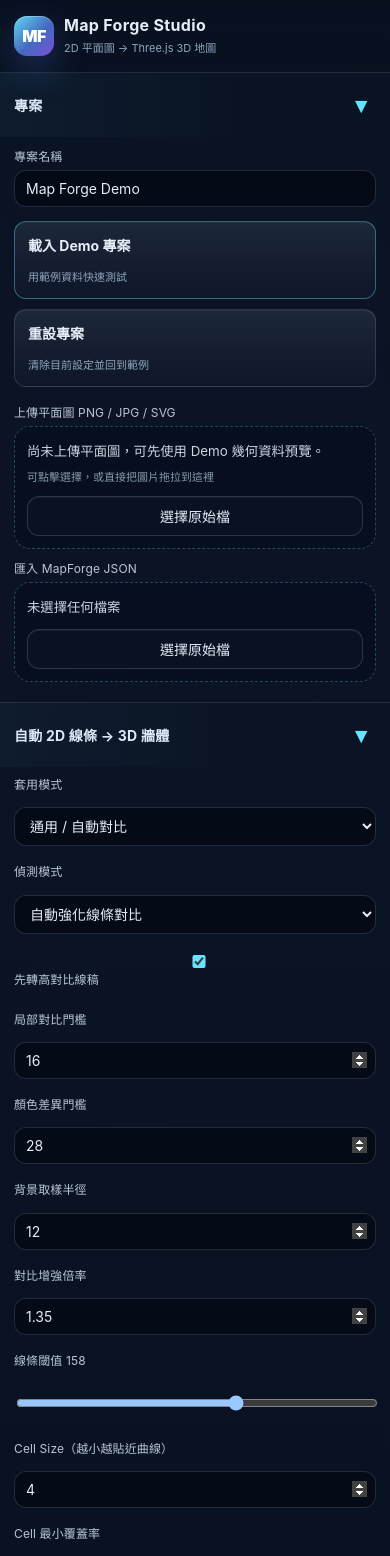
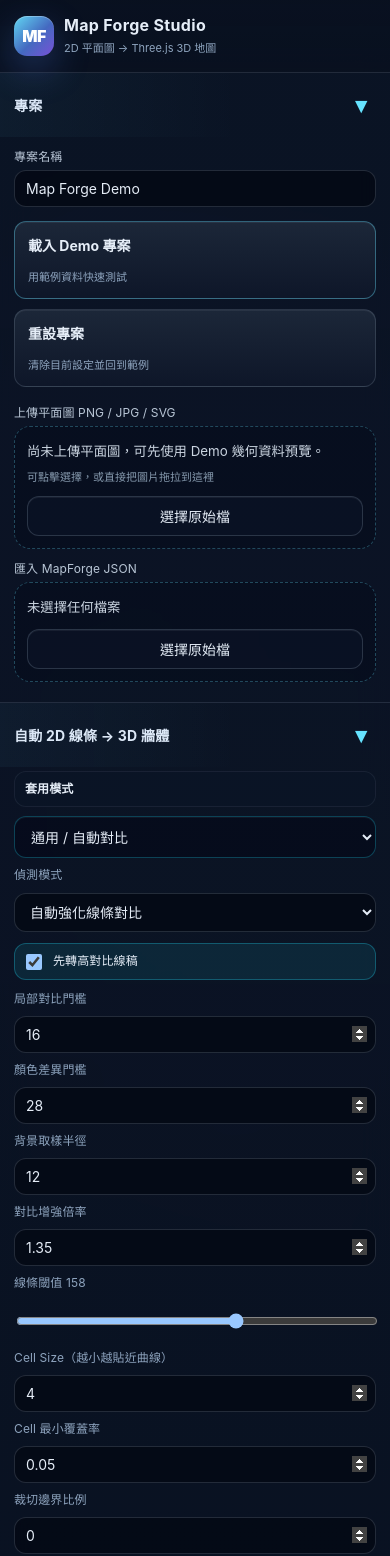
Before and after one commit to tinzuu05/map-forge, a React (Vite) app in the folder apps/studio/: page / in a window 390 px wide. Shown: the top 1556 px of the page. Built offline with nearby package versions, Linux system fonts and the light colour scheme.

Commit message:
Fix preset select layout

```diff
--- a/apps/studio/package.json
+++ b/apps/studio/package.json
@@ -1,6 +1,6 @@
 {
   "name": "@map-forge/studio",
-  "version": "0.1.10",
+  "version": "0.1.14",
   "description": "Map Forge Studio web app: convert 2D floor plans into approximate 3D wall models with Three.js export and Leaflet-compatible points.",
   "license": "MIT",
   "type": "module",
--- a/apps/studio/src/styles/app.css
+++ b/apps/studio/src/styles/app.css
@@ -1667,3 +1667,286 @@
     grid-template-columns: 1fr;
   }
 }
+
+
+/* v0.1.11 left panel two-column controls
+   Restore the original left-label / right-control layout for the left panel,
+   while keeping a safe stacked fallback on narrow screens. */
+.left-panel .control-row,
+.left-panel .setting-row,
+.left-panel .form-row {
+  display: grid !important;
+  grid-template-columns: minmax(112px, 0.9fr) minmax(132px, 1.1fr) !important;
+  gap: 10px 12px !important;
+  align-items: center !important;
+}
+
+.left-panel .control-row label,
+.left-panel .setting-row label,
+.left-panel .form-row label {
+  min-width: 0;
+  line-height: 1.35;
+  overflow-wrap: anywhere;
+}
+
+.left-panel .control-row input,
+.left-panel .control-row select,
+.left-panel .setting-row input,
+.left-panel .setting-row select,
+.left-panel .form-row input,
+.left-panel .form-row select {
+  width: 100%;
+  min-width: 0;
+}
+
+/* Long English select values should not push the panel layout. */
+.left-panel select {
+  max-width: 100%;
+  min-width: 0;
+  overflow: hidden;
+  text-overflow: ellipsis;
+  white-space: nowrap;
+}
+
+/* For extra long helper labels, allow the whole row to stack only when needed. */
+.left-panel .control-row.is-wide,
+.left-panel .setting-row.is-wide,
+.left-panel .form-row.is-wide {
+  grid-template-columns: 1fr !important;
+  align-items: stretch !important;
+}
+
+/* Narrow left panel / mobile fallback. */
+@media (max-width: 1180px) {
+  .left-panel .control-row,
+  .left-panel .setting-row,
+  .left-panel .form-row {
+    grid-template-columns: minmax(108px, 0.85fr) minmax(128px, 1.15fr) !important;
+  }
+}
+
+@media (max-width: 760px) {
+  .left-panel .control-row,
+  .left-panel .setting-row,
+  .left-panel .form-row {
+    grid-template-columns: 1fr !important;
+    align-items: stretch !important;
+  }
+}
+
+
+/* v0.1.12 left panel true label-left / input-right layout
+   The previous patch targeted .control-row, but the actual left-panel settings
+   are mostly rendered with .grid-two. This restores the original two-column
+   feeling: labels on the left, inputs/selects on the right. */
+.left-panel .grid-two {
+  display: grid !important;
+  grid-template-columns: minmax(118px, 0.85fr) minmax(142px, 1.15fr) !important;
+  gap: 9px 12px !important;
+  align-items: center !important;
+}
+
+.left-panel .grid-two > label:not(.primary-span) {
+  grid-column: auto !important;
+  margin: 0;
+  min-width: 0;
+  font-size: 12px;
+  line-height: 1.35;
+  color: var(--muted);
+  overflow-wrap: anywhere;
+}
+
+.left-panel .grid-two > input:not(.primary-span),
+.left-panel .grid-two > select:not(.primary-span),
+.left-panel .grid-two > textarea:not(.primary-span),
+.left-panel .grid-two > .number-field:not(.primary-span) {
+  grid-column: auto !important;
+  width: 100%;
+  min-width: 0;
+}
+
+.left-panel .grid-two > .primary-span {
+  grid-column: 1 / -1 !important;
+}
+
+.left-panel .grid-two > label.primary-span {
+  display: flex;
+  align-items: center;
+  gap: 8px;
+  color: var(--text);
+}
+
+.left-panel .grid-two > button.primary-span,
+.left-panel .grid-two > select.primary-span {
+  width: 100%;
+}
+
+/* Keep long English select text from forcing the panel wider. */
+.left-panel .grid-two select,
+.left-panel .grid-two input,
+.left-panel .grid-two textarea {
+  min-width: 0;
+  max-width: 100%;
+}
+
+.left-panel .grid-two select {
+  overflow: hidden;
+  text-overflow: ellipsis;
+  white-space: nowrap;
+}
+
+/* Range inputs look better when they span the full right column but stay aligned
+   with the left label. */
+.left-panel .grid-two input[type="range"] {
+  width: 100%;
+}
+
+/* On narrow mobile widths, stack again to avoid cramped controls. */
+@media (max-width: 760px) {
+  .left-panel .grid-two {
+    grid-template-columns: 1fr !important;
+    align-items: stretch !important;
+  }
+
+  .left-panel .grid-two > label:not(.primary-span),
+  .left-panel .grid-two > input:not(.primary-span),
+  .left-panel .grid-two > select:not(.primary-span),
+  .left-panel .grid-two > textarea:not(.primary-span),
+  .left-panel .grid-two > .number-field:not(.primary-span) {
+    grid-column: 1 / -1 !important;
+  }
+}
+
+
+/* v0.1.13 checkbox layout fix
+   Checkbox rows should not use the same visual ratio as normal
+   label-left / input-right rows. They should read as one full-width option:
+   [checkbox] label text. */
+.left-panel .grid-two > label.primary-span {
+  grid-column: 1 / -1 !important;
+  display: grid !important;
+  grid-template-columns: 18px minmax(0, 1fr) !important;
+  gap: 10px !important;
+  align-items: start !important;
+  justify-content: start !important;
+  width: 100%;
+  margin: 2px 0;
+  padding: 9px 10px;
+  border-radius: 12px;
+  background: rgba(15, 23, 42, 0.24);
+  border: 1px solid rgba(148, 163, 184, 0.10);
+  color: var(--text);
+  line-height: 1.35;
+}
+
+.left-panel .grid-two > label.primary-span input[type="checkbox"] {
+  width: 16px !important;
+  height: 16px !important;
+  min-width: 16px !important;
+  margin: 1px 0 0 !important;
+  accent-color: var(--accent);
+  justify-self: center;
+}
+
+.left-panel .grid-two > label.primary-span:hover {
+  background: rgba(34, 211, 238, 0.07);
+  border-color: rgba(34, 211, 238, 0.22);
+}
+
+.left-panel .grid-two > label.primary-span:has(input[type="checkbox"]:checked) {
+  background: rgba(34, 211, 238, 0.10);
+  border-color: rgba(34, 211, 238, 0.30);
+}
+
+.left-panel .grid-two > input[type="checkbox"]:not(.primary-span) {
+  width: 16px !important;
+  height: 16px !important;
+  min-width: 16px !important;
+  justify-self: start;
+  align-self: center;
+  accent-color: var(--accent);
+}
+
+.left-panel .grid-two > input[type="checkbox"]:not(.primary-span) + label {
+  align-self: center;
+}
+
+
+/* v0.1.14 preset select layout fix
+   "Preset / Apply mode" should not be squeezed into the regular two-column
+   label/input ratio. It is an action block: helper text/title first, select
+   below. This prevents vertical text and makes it obvious that users should
+   choose from the dropdown below. */
+
+/* Most preset controls are rendered as a full-width select/button inside
+   .grid-two. Force these action-like controls to span the full panel width. */
+.left-panel .grid-two > select.primary-span,
+.left-panel .grid-two > button.primary-span {
+  grid-column: 1 / -1 !important;
+  width: 100% !important;
+  min-width: 0 !important;
+}
+
+/* Specific preset row support, when the component provides a wrapper. */
+.left-panel .preset-select-row,
+.left-panel .mode-preset-row,
+.left-panel .preset-row {
+  grid-column: 1 / -1 !important;
+  display: grid !important;
+  grid-template-columns: 1fr !important;
+  gap: 8px !important;
+  align-items: stretch !important;
+  width: 100%;
+}
+
+/* Make the preset label read like a section helper instead of a cramped
+   left-column label. */
+.left-panel .grid-two > label:has(+ select.primary-span),
+.left-panel .grid-two > label:has(+ button.primary-span),
+.left-panel .preset-select-row label,
+.left-panel .mode-preset-row label,
+.left-panel .preset-row label {
+  grid-column: 1 / -1 !important;
+  display: block !important;
+  width: 100%;
+  margin: 4px 0 0;
+  color: var(--text);
+  font-size: 12px;
+  font-weight: 700;
+  line-height: 1.35;
+  letter-spacing: 0.01em;
+  white-space: normal !important;
+  word-break: normal !important;
+  overflow-wrap: anywhere;
+}
+
+/* Preset select gets a clearer visual treatment. */
+.left-panel .grid-two > select.primary-span,
+.left-panel .preset-select-row select,
+.left-panel .mode-preset-row select,
+.left-panel .preset-row select {
+  min-height: 42px;
+  padding-inline: 12px 34px;
+  border-color: rgba(34, 211, 238, 0.28);
+  background-color: rgba(2, 6, 23, 0.54);
+  box-shadow: inset 0 1px 0 rgba(255,255,255,0.05);
+  white-space: nowrap;
+  overflow: hidden;
+  text-overflow: ellipsis;
+}
+
+/* If the preset/action button appears after the select, keep it full-width
+   and visually separate from normal inputs. */
+.left-panel .grid-two > button.primary-span,
+.left-panel .preset-select-row button,
+.left-panel .mode-preset-row button,
+.left-panel .preset-row button {
+  min-height: 40px;
+}
+
+/* Long option text should never turn vertical. */
+.left-panel select,
+.left-panel option {
+  writing-mode: horizontal-tb !important;
+  text-orientation: mixed !important;
+}
--- a/package.json
+++ b/package.json
@@ -1,6 +1,6 @@
 {
   "name": "map-forge",
-  "version": "0.1.10",
+  "version": "0.1.14",
   "private": true,
   "description": "Open-source 2D floor plan to 3D map toolkit and Studio app.",
   "license": "MIT",
```
Also changed, not shown: 1 other file (tests, documents, lock files or other folders).
